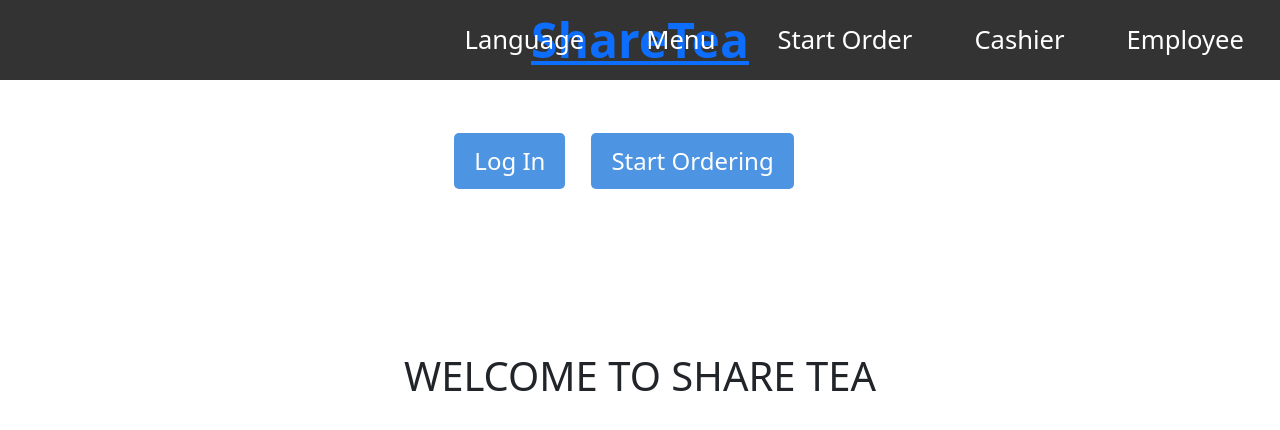
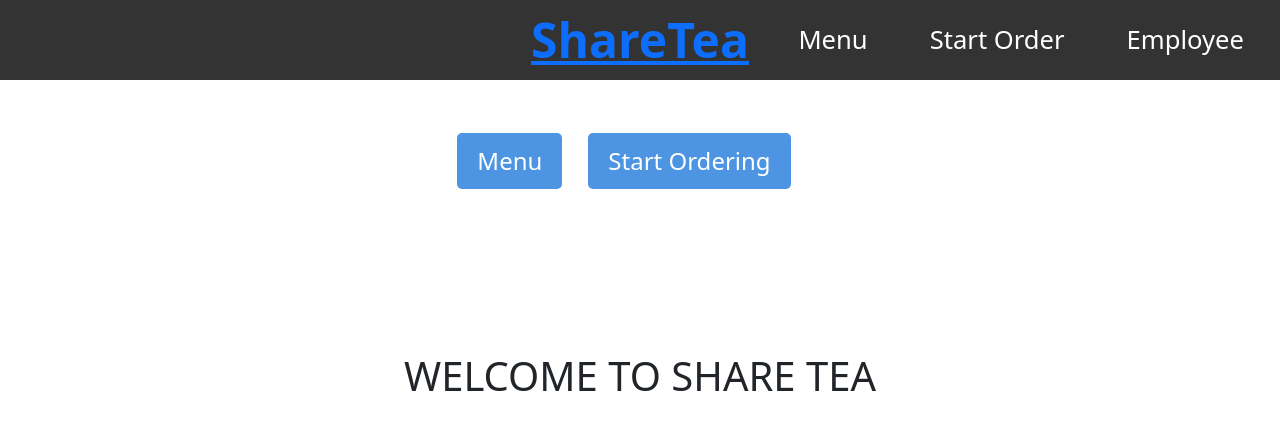
Before and after one commit to csce-315-331-2023c/project-3-902_02m_ggga, a React (Vite) app: page /home in a window 1280 px wide. Shown: the top 430 px of the page. Built offline with nearby package versions, Linux system fonts and the light colour scheme.

Commit message:
changed nav bar

```diff
--- a/src/assets/Components/Home/Home.jsx
+++ b/src/assets/Components/Home/Home.jsx
@@ -35,13 +35,7 @@
         googleTranslateElementInit();
       }
     }, []);
-    // initially sets log in as false so not visible
-    // const [loginVisible, setLoginVisible] = useState(false);
 
-    // // sets if log in is visible or not
-    // const toggleLogin = () => {
-    //     setLoginVisible(!loginVisible);
-    // };
     return (
         <div>
             <div className='home_header'>
@@ -54,7 +48,7 @@
                         <h1>WELCOME TO SHARE TEA</h1>
                     </div>
                     <div className='button-container'>
-                        <button className='home_buttons'>Log In</button>
+                        <button className='home_buttons'>Menu</button>
                         <Link to='/Customer'><button className='home_buttons' >Start Ordering</button></Link>
                         <br/>
                         <div id="google_translate_element"></div>
--- a/src/assets/Components/Navbar.jsx
+++ b/src/assets/Components/Navbar.jsx
@@ -13,11 +13,9 @@
                     <Link to='/'>ShareTea</Link>
                 </div>
                 <ul className='links'>
-                    <li>Language</li>
                     {/*<li><Link to = '/menu'>Menu</Link></li>*/}
                     <li>Menu</li>
                     <li> <Link to='/Customer'>Start Order</Link></li>
-                    <li> <Link to='/CashierLanding'>Cashier</Link></li>
                     <li ><Link to="https://github.com/login/oauth/authorize?client_id=c1e2a3c233d9b16112ee" >Employee</Link></li>
                     {/*log in auth -> button prompts for cashier or manager with privelege levels ->cashier or manager*/}
                 </ul>
```
Also changed, not shown: src/Login.jsx (+0 -57 lines).
